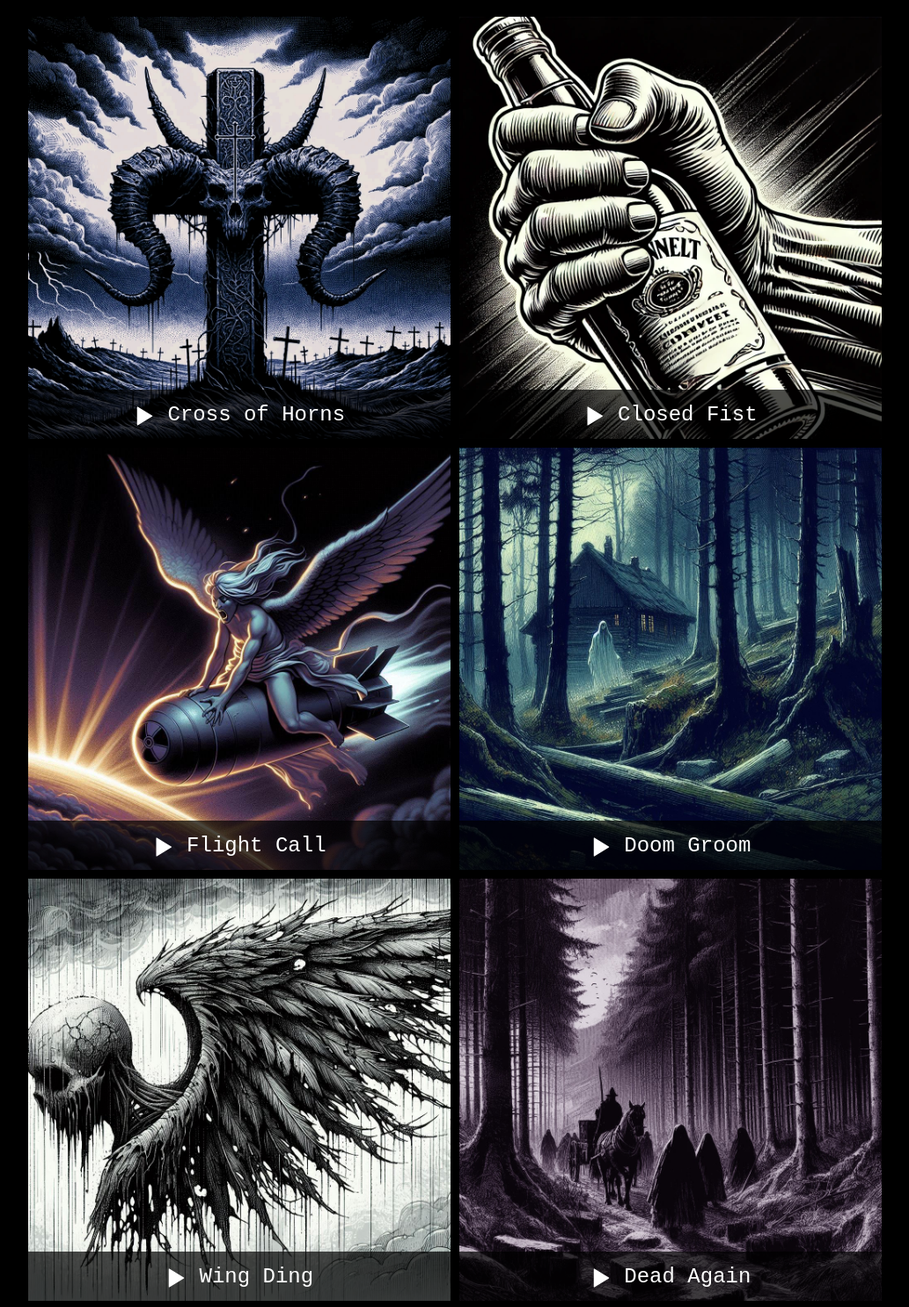
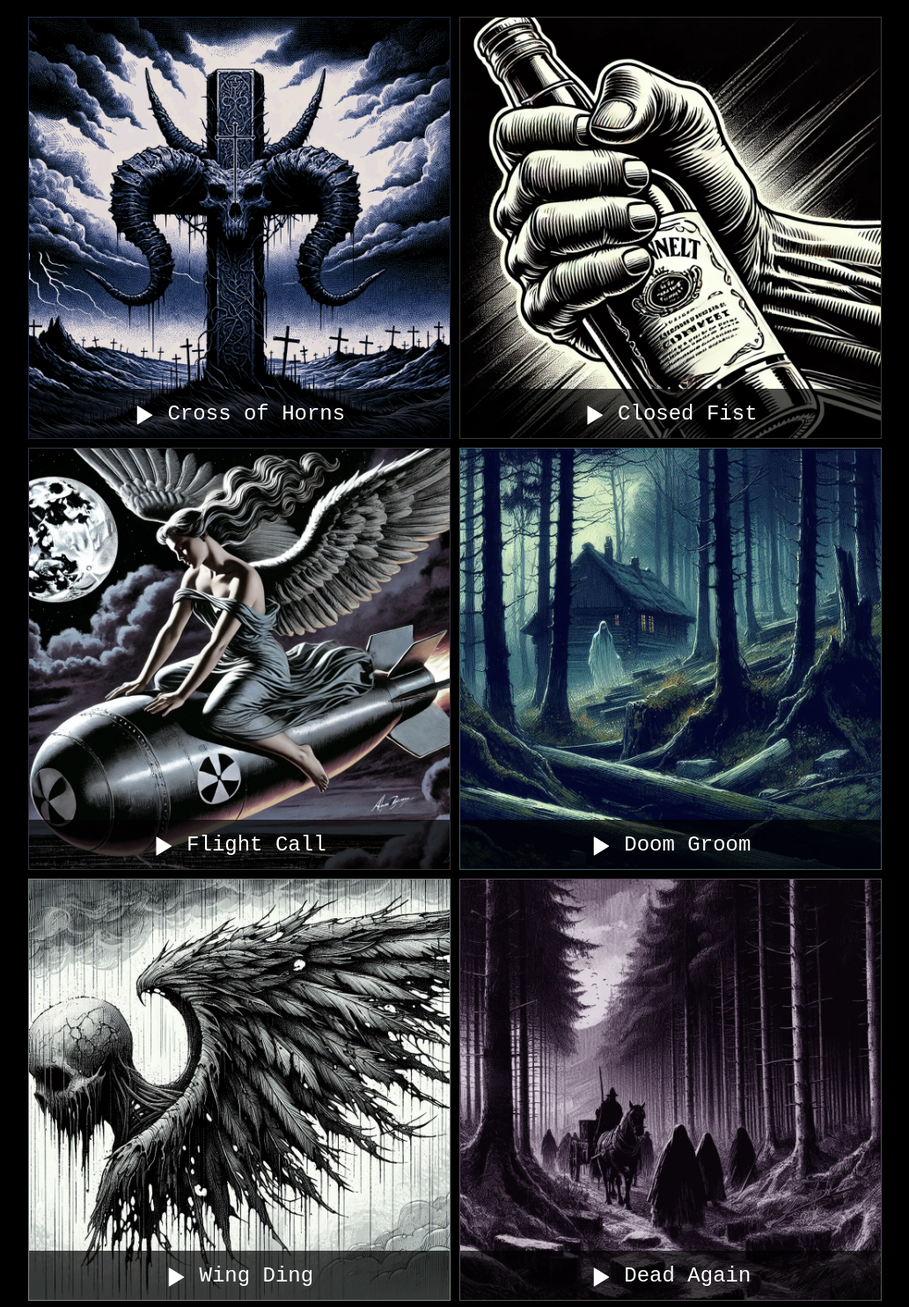
Before and after one commit to smackem/smackem.github.io, a plain HTML site: page blood/index.html in a window 1280 px wide. Shown: the part 61-1547 px from the top of the page at 88% size, without its empty margins (123-1156 px from the left). Drawn offline with nearby package versions, Linux system fonts and the light colour scheme.

Commit message:
fixed index

```diff
--- a/blood/index.html
+++ b/blood/index.html
@@ -24,6 +24,8 @@
             position: relative;
             width: 480px;
             height: 480px;
+            border-width: 1px;
+            border-style: solid;
         }
         .tile-container img {
             object-fit: cover;
@@ -115,7 +117,7 @@
 </div>
 
 <div class="gallery">
-    <div class="tile-container">
+    <div class="tile-container" style="border-color: #1f2b44">
         <img src="img/CrossOfHorns2.webp" alt="Image 2">
         <div class="overlay">
             <span onclick="audioPlayPause(this)" class="player">
@@ -125,7 +127,7 @@
             </span>
         </div>
     </div>
-    <div class="tile-container">
+    <div class="tile-container" style="border-color: #3a3934">
         <img src="img/ClosedFist3.WEBP" alt="Image 1">
         <div class="overlay">
             <span onclick="audioPlayPause(this)" class="player">
@@ -135,8 +137,8 @@
             </span>
         </div>
     </div>
-    <div class="tile-container">
-        <img src="img/FlightCall4.JPG" alt="Image 3">
+    <div class="tile-container" style="border-color: #38333d">
+        <img src="img/FlightCall7.WEBP" alt="Image 3">
         <div class="overlay">
             <span onclick="audioPlayPause(this)" class="player">
                 <i class="control glyphicon glyphicon-play featured-control"></i>
@@ -145,7 +147,7 @@
             </span>
         </div>
     </div>
-    <div class="tile-container">
+    <div class="tile-container" style="border-color: #3d5c66">
         <img src="img/DoomGroom.jpg" alt="Image 5">
         <div class="overlay">
             <span onclick="audioPlayPause(this)" class="player">
@@ -155,7 +157,7 @@
             </span>
         </div>
     </div>
-    <div class="tile-container">
+    <div class="tile-container" style="border-color: #7e8381">
         <img src="img/WingDing2.jpg" alt="Image 6">
         <div class="overlay">
             <span onclick="audioPlayPause(this)" class="player">
@@ -165,7 +167,7 @@
             </span>
         </div>
     </div>
-    <div class="tile-container">
+    <div class="tile-container" style="border-color: #5a4c5d">
         <img src="img/ghost52.jpg" alt="Image 8">
         <div class="overlay">
             <span onclick="audioPlayPause(this)" class="player">
@@ -175,7 +177,7 @@
             </span>
         </div>
     </div>
-    <div class="tile-container">
+    <div class="tile-container" style="border-color: #4f3a3c">
         <img src="img/BurningSparrows2.JPG" alt="Image 9">
         <div class="overlay">
             <span onclick="audioPlayPause(this)" class="player">
@@ -189,7 +191,7 @@
             </span>
         </div>
     </div>
-    <div class="tile-container">
+    <div class="tile-container" style="border-color: #35383b">
         <img src="img/CageRage.webp" alt="Image 8">
         <div class="overlay">
             <span onclick="audioPlayPause(this)" class="player">
@@ -199,7 +201,7 @@
             </span>
         </div>
     </div>
-    <div class="tile-container" style="border: #252227 solid 2px">
+    <div class="tile-container" style="border-color: #3c3e3a">
         <img src="img/ArchNemesis4.JPG" alt="Image 8">
         <div class="overlay">
             <span onclick="audioPlayPause(this)" class="player">
```
